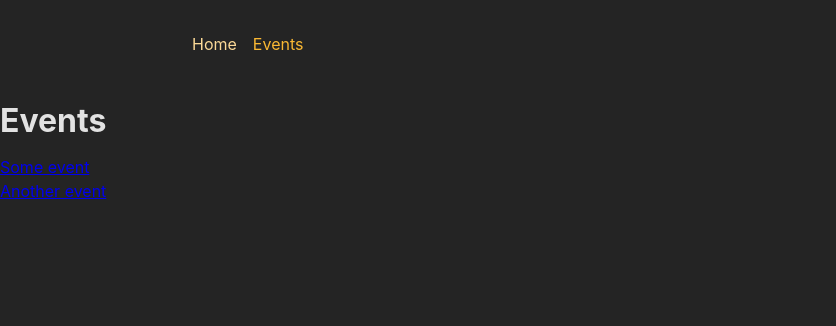
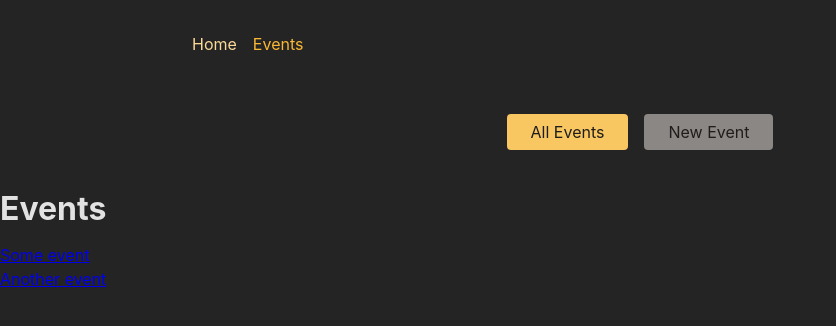
Before and after one commit to Mr-Rajat/21_2-adv-MP-SPA, a React (Create React App) app in the folder frontend/: page /events in a window 1280 px wide. Shown: the top 326 px of the page, without its empty margins (0-836 px from the left). Built offline with nearby package versions, Linux system fonts and the light colour scheme.

Commit message:
Bonus Task Done: Added index route for Events

```diff
--- a/frontend/src/App.js
+++ b/frontend/src/App.js
@@ -25,6 +25,7 @@
 // 7. Output the ID of the selected event on the EventDetailPage
 // DONE
 // BONUS: Add another (nested) layout route that adds the <EventNavigation> component above all /events... page components
+// DONE
 
 import { createBrowserRouter, RouterProvider } from 'react-router-dom'
 import Home from './pages/Home';
@@ -33,18 +34,24 @@
 import NewEvent from './pages/NewEvent';
 import EditEvent from './pages/EditEvent';
 import RootLayout from './pages/Root';
+import EventsRootLayout from './pages/EventsRoot';
 
 function App() {
 
   const router = createBrowserRouter([
     {
-      path: '/', element: <RootLayout/>,
+      path: '/', element: <RootLayout />,
       children: [
-        {index: true, element: <Home/> },
-        {path: 'events', element: <Events/>},
-        {path: 'events/:eventId', element: <EventDetail/>},
-        {path: 'events/new', element: <NewEvent/>},
-        {path: 'events/:eventId/edit', element: <EditEvent/>}
+        { index: true, element: <Home /> },
+        {
+          path: 'events', element: <EventsRootLayout />,
+          children: [
+            { index: true, element: <Events /> },
+            { path: ':eventId', element: <EventDetail /> },
+            { path: 'new', element: <NewEvent /> },
+            { path: ':eventId/edit', element: <EditEvent /> }
+          ]
+        },
       ],
     },
   ]);
--- a/frontend/src/components/EventsNavigation.js
+++ b/frontend/src/components/EventsNavigation.js
@@ -1,3 +1,4 @@
+import { NavLink } from 'react-router-dom';
 import classes from './EventsNavigation.module.css';
 
 function EventsNavigation() {
@@ -6,10 +7,10 @@
       <nav>
         <ul className={classes.list}>
           <li>
-            <a href="/events">All Events</a>
+            <NavLink to="/events" className={({ isActive }) => isActive ? classes.active : undefined} end>All Events</NavLink>
           </li>
           <li>
-            <a href="/events/new">New Event</a>
+            <NavLink to="/events/new" className={({ isActive }) => isActive ? classes.active : undefined}>New Event</NavLink>
           </li>
         </ul>
       </nav>
--- /dev/null
+++ b/frontend/src/pages/EventsRoot.js
@@ -0,0 +1,15 @@
+import React from 'react';
+import EventsNavigation from '../components/EventsNavigation';
+import { Outlet } from 'react-router-dom';
+
+const EventsRootLayout = () => {
+  return (
+    <>
+       <EventsNavigation />
+
+       <Outlet/>
+    </>
+  )
+}
+
+export default EventsRootLayout
```
